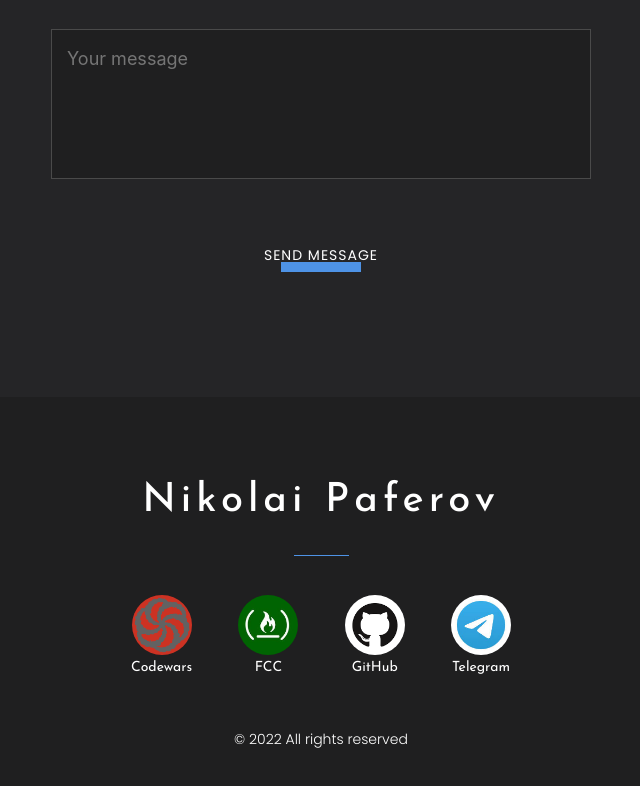
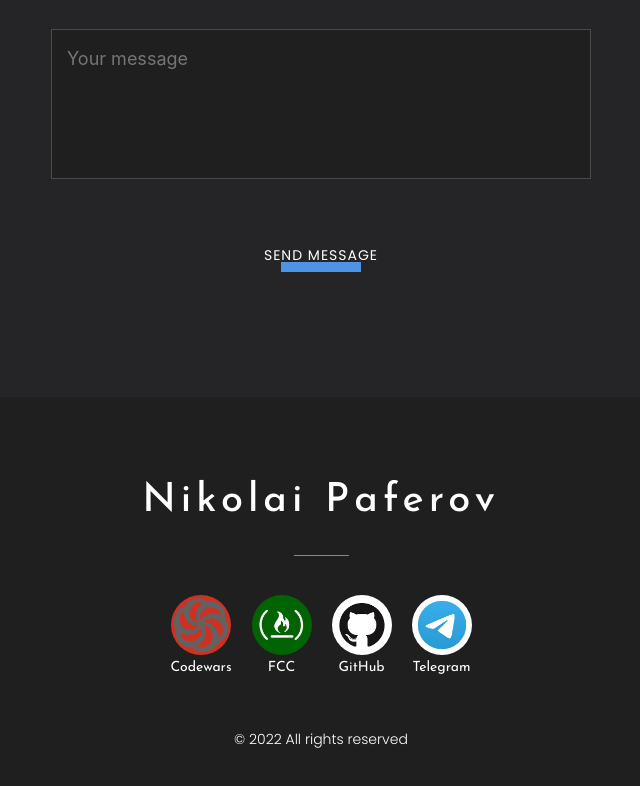
Before and after one commit to NickPaferov/portfolio, a React (Create React App) app: page / in a window 1280 px wide. Shown: the part 2860-3646 px from the top of the page, without its empty margins (319-959 px from the left). Built offline with nearby package versions, Linux system fonts and the light colour scheme.

Commit message:
portfolio (refactoring of Footer component with styles)

```diff
--- a/src/footer/Footer.module.scss
+++ b/src/footer/Footer.module.scss
@@ -11,7 +11,7 @@
     padding: 80px 0;
 
     .socialIcons {
-      @include flex(row, space-between, center, nowrap);
+      @include flex(row, center, center, wrap);
       max-width: 400px;
       width: 100%;
       margin-top: 30px;
--- a/src/footer/Footer.tsx
+++ b/src/footer/Footer.tsx
@@ -6,21 +6,46 @@ import gitHubImage from './../assets/images/github.png'
 import telegramImage from './../assets/images/telegram.jpg'
 import Social from "./social/Social";
 import Title from '../common/components/title/Title';
-import { Fade } from 'react-awesome-reveal';
+import {Fade} from 'react-awesome-reveal';
+import {v1} from 'uuid';
 
 const Footer = () => {
-    const codewarsStyle = {
+
+    const socials = [
+        {
+            id: v1(),
+            platform: "Codewars",
+            link: "https://www.codewars.com/users/NickPaferov",
+            style: {
                 backgroundImage: `url(${codeWarsImage})`
             }
-    const freeCodeCampStyle = {
+        },
+        {
+            id: v1(),
+            platform: "FCC",
+            link: "https://www.freecodecamp.org/NickPaferov",
+            style: {
                 backgroundImage: `url(${freeCodeCampImage})`
             }
-    const gitHubStyle = {
+        },
+        {
+            id: v1(),
+            platform: "GitHub",
+            link: "https://github.com/NickPaferov",
+            style: {
                 backgroundImage: `url(${gitHubImage})`
             }
-    const telegramStyle = {
+        },
+        {
+            id: v1(),
+            platform: "Telegram",
+            link: "https://t.me/NickPaferov",
+            style: {
                 backgroundImage: `url(${telegramImage})`
             }
+        },
+
+    ]
 
     return (
         <div className={style.footer}>
@@ -28,14 +53,12 @@ const Footer = () => {
                 <Title text={"Nikolai Paferov"}/>
                 <div className={style.socialIcons}>
                     <Fade direction={"down"}>
-                        <Social style={codewarsStyle} platform={"Codewars"}
-                                link={"https://www.codewars.com/users/NickPaferov"}/>
-                        <Social style={freeCodeCampStyle} platform={"FCC"}
-                                link={"https://www.freecodecamp.org/NickPaferov"}/>
-                        <Social style={gitHubStyle} platform={"GitHub"}
-                                link={"https://github.com/NickPaferov"}/>
-                        <Social style={telegramStyle} platform={"Telegram"}
-                                link={"https://t.me/NickPaferov"}/>
+                        {socials.map(social =>
+                            <Social key={social.id}
+                                    style={social.style}
+                                    platform={social.platform}
+                                    link={social.link}/>
+                        )}
                     </Fade>
                 </div>
                 <span className={style.copyRight}>© 2022 All rights reserved</span>
```
Lines whose indentation alone changed are shown as unchanged.
